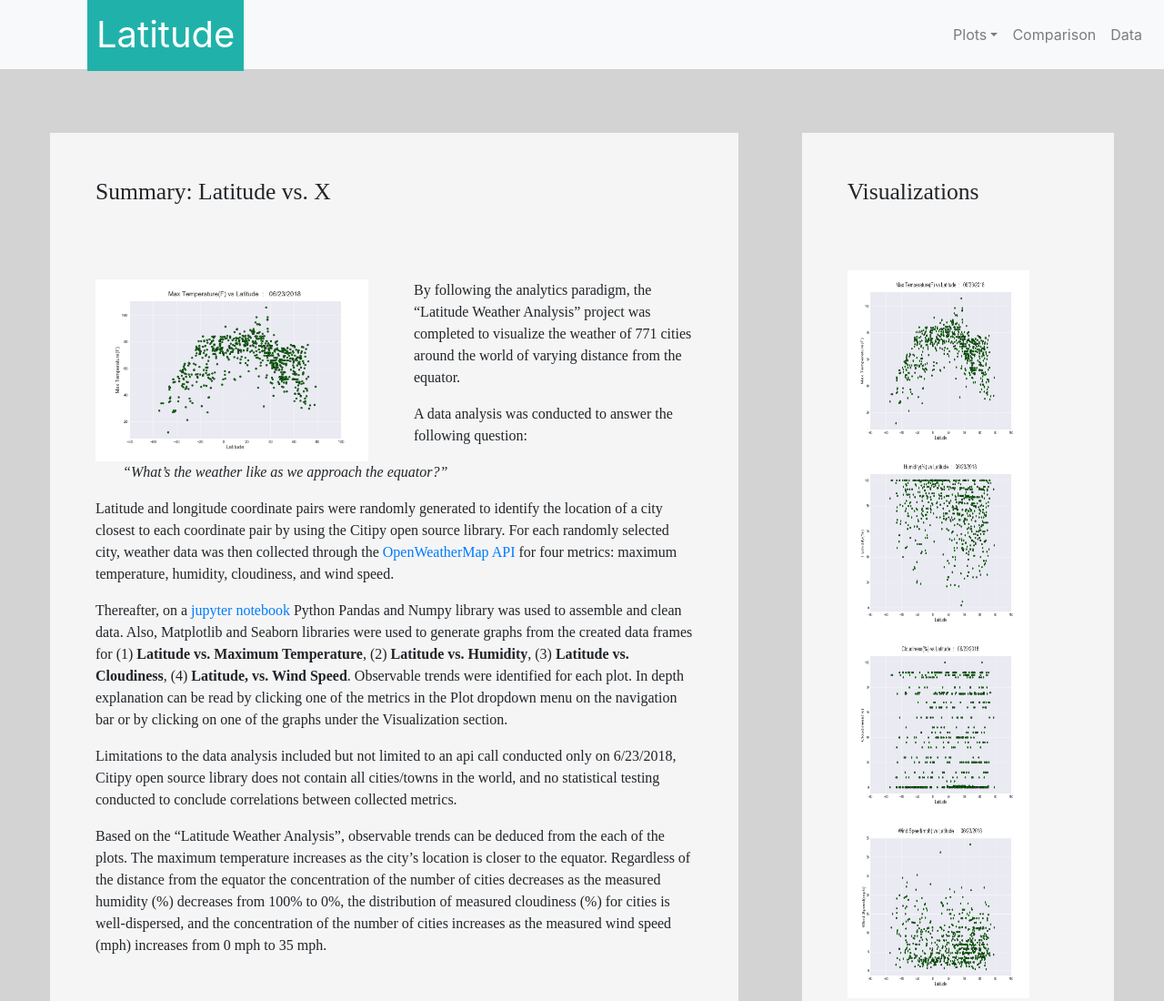
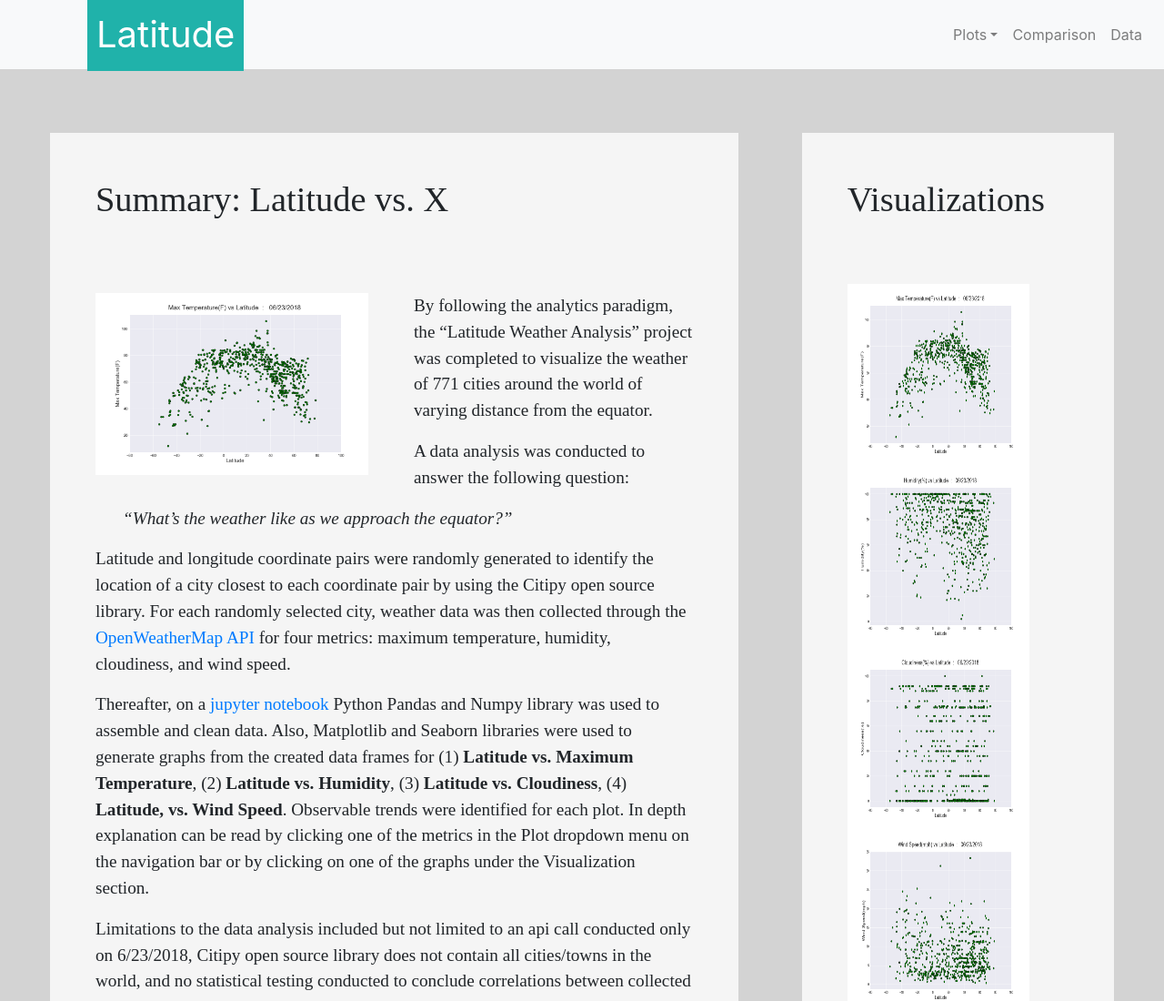
Before and after one commit to thdchang/thdchang.github.io, a plain HTML site: page index.html in a window 1280 px wide. Shown: the top 1100 px of the page at 91% size. Drawn offline with nearby package versions, Linux system fonts and the light colour scheme.

Commit message:
Add files via upload

```diff
--- a/style.css
+++ b/style.css
@@ -31,7 +31,7 @@
 
 h1{
     font-family:"Georgia, serif"!important;
-    font-size:2vw!important;
+    font-size:3vw!important;
     font-weight:bold;
 }
 
@@ -103,5 +103,5 @@ h3{
 }
 
 p{
-    font-size:1.25vw!important;
+    font-size:1.5vw!important;
 }
```
